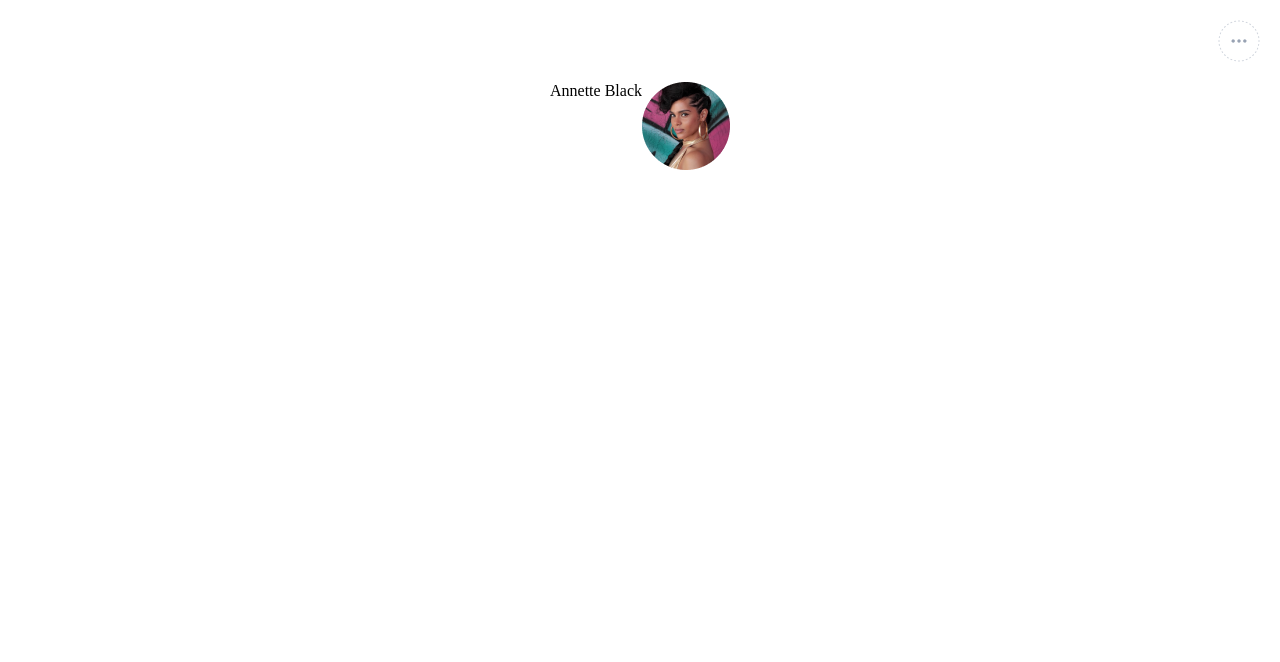
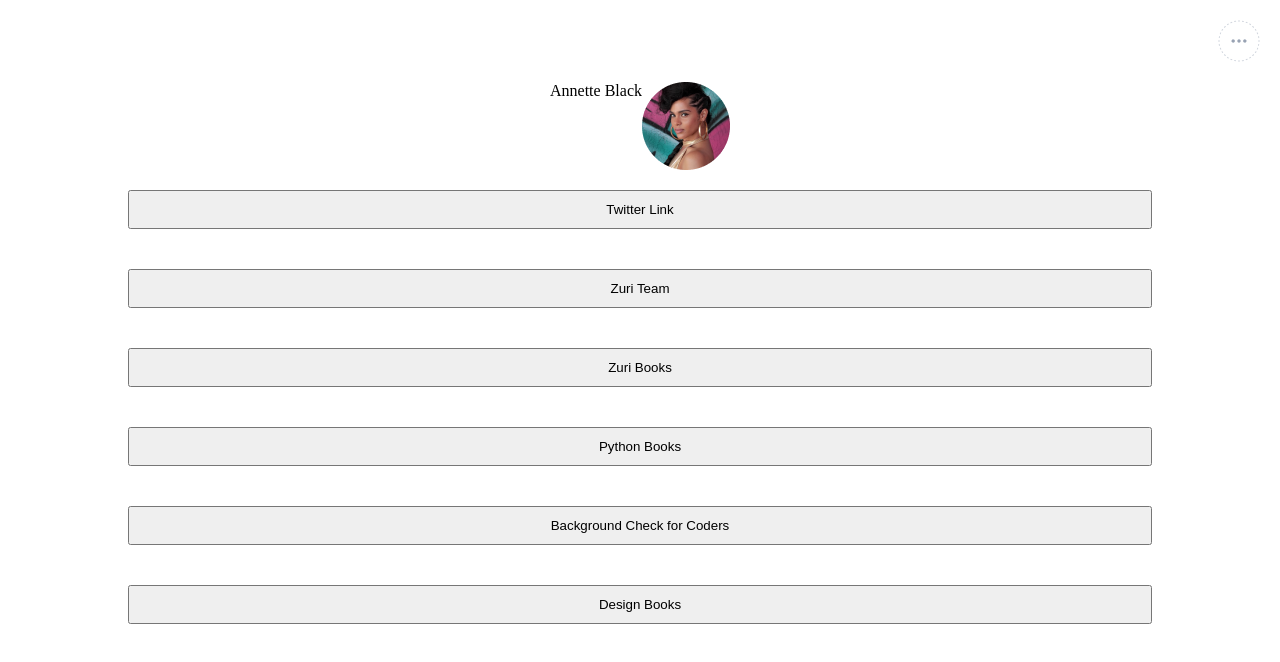
Before and after one commit to labodinho/Task-One, a React (Create React App) app: page / in a window 1280 px wide. Shown: the top 662 px of the page. Built offline with nearby package versions, Linux system fonts and the light colour scheme.

Commit message:
links are added

```diff
--- a/src/App.js
+++ b/src/App.js
@@ -19,6 +19,32 @@ function App() {
       />
       </div>
 
+      <div className="App-link">
+        <a href="https://www.google.com">
+          {" "}
+          <button>Twitter Link</button>
+        </a>
+        <a href="https://www.google.com">
+          {" "}
+          <button>Zuri Team</button>
+        </a>
+        <a href="https://www.google.com">
+          {" "}
+          <button>Zuri Books</button>
+        </a>
+        <a href="https://www.google.com">
+          {" "}
+          <button>Python Books</button>
+        </a>
+        <a href="https://www.google.com">
+          {" "}
+          <button>Background Check for Coders</button>
+        </a>
+        <a href="https://www.google.com">
+          {" "}
+          <button>Design Books</button>
+        </a>
+      </div>
 
 
     </div>
```
